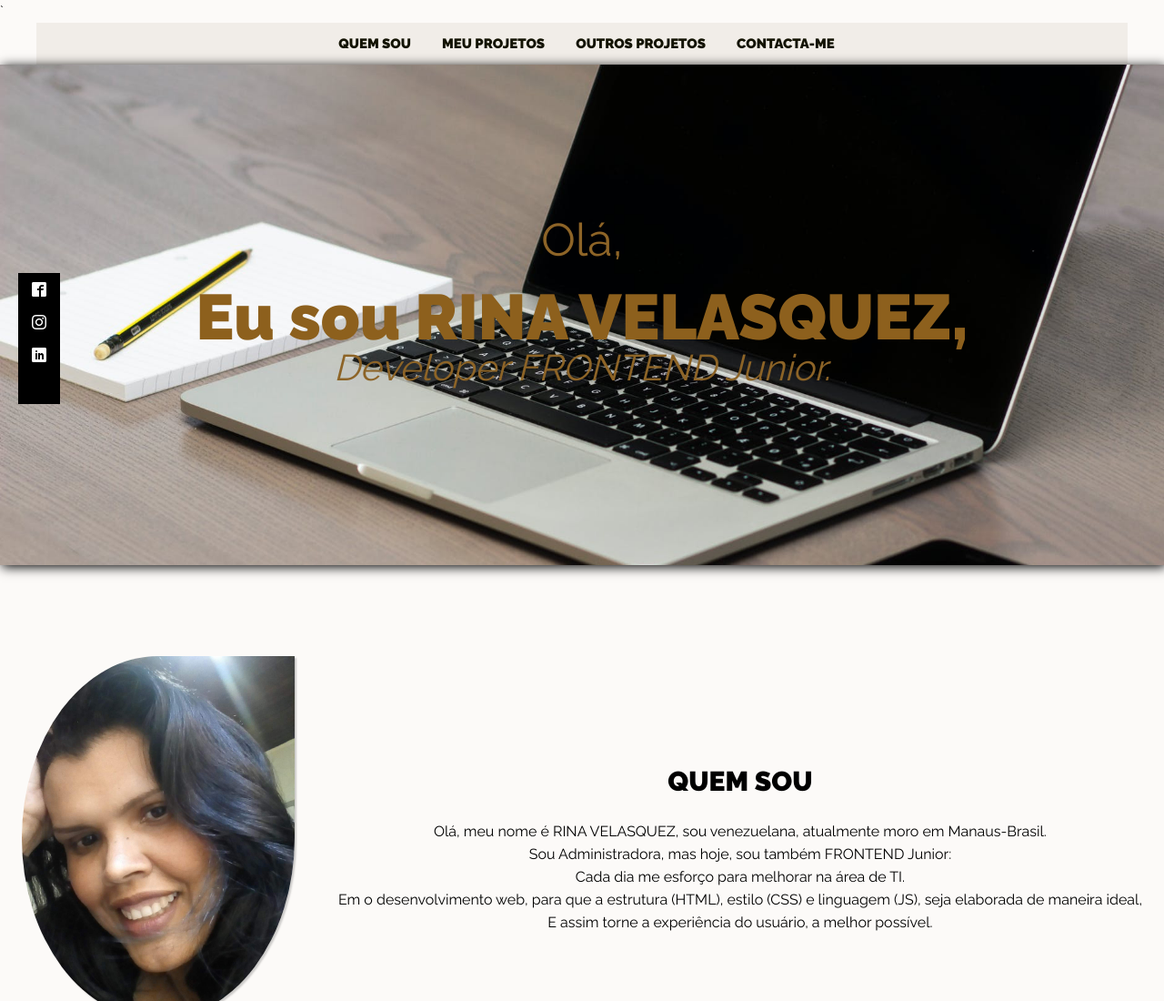
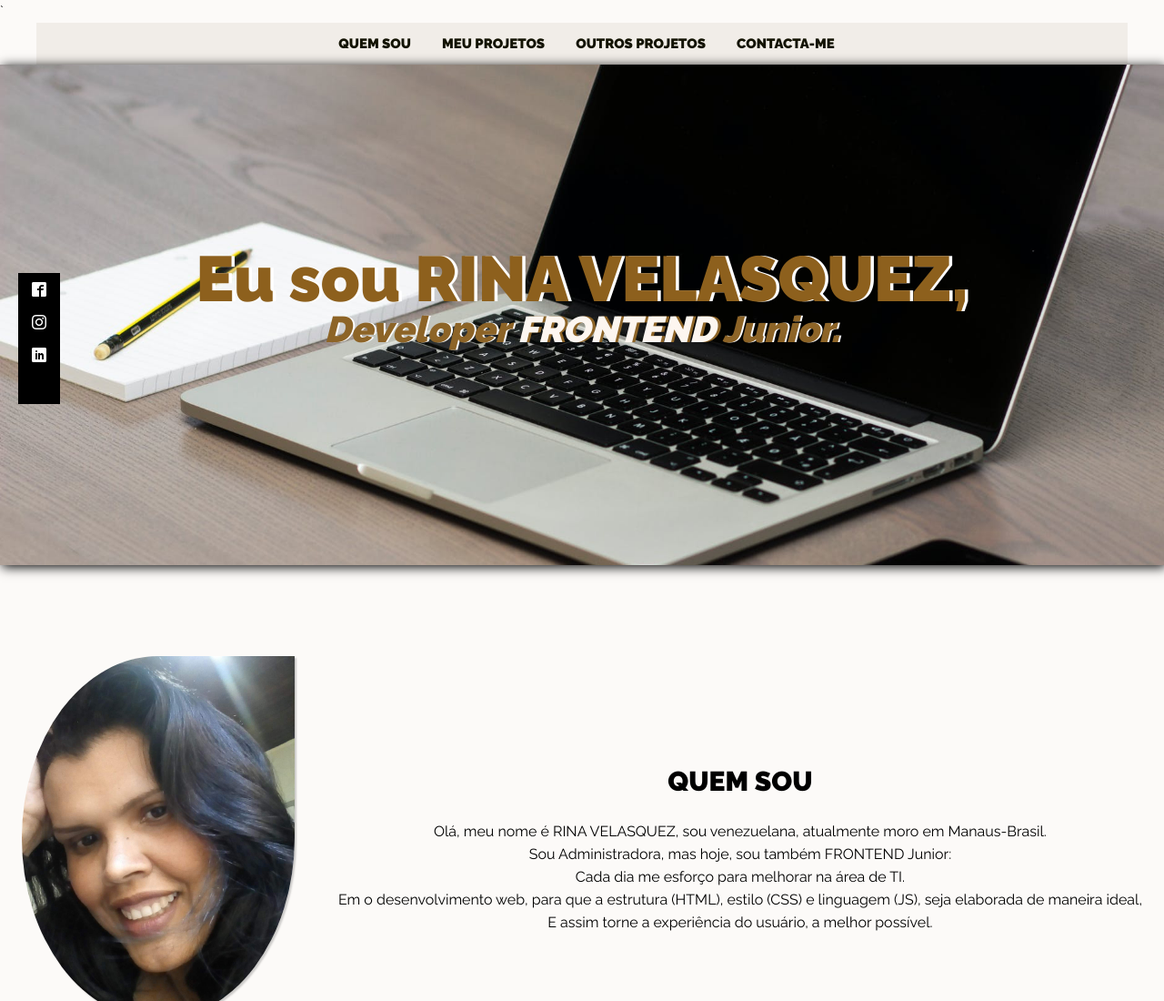
Before and after one commit to rinvel7/Meu-Portafolio, a plain HTML site: page index.html in a window 1280 px wide. Shown: the top 1100 px of the page at 91% size. Drawn offline with nearby package versions, Linux system fonts and the light colour scheme; files whose address does not match are found by name.

Commit message:
letter effect - apresentacao-item3

```diff
--- a/form.js
+++ b/form.js
@@ -55,3 +55,45 @@ var form = document.getElementById('formulario');
                 }]
             });
         });
+
+        $(document).ready(function(){
+            var theLetters = "#%&^+=-"; //You can customize what letters it will cycle through
+            var ctnt = "FRONTEND"; // Your text goes here
+            var speed = 50; // ms per frame
+            var increment = 8; // frames per step. Must be >2
+
+
+            var clen = ctnt.length;
+            var si = 0;
+            var stri = 0;
+            var block = "";
+            var fixed = "";
+            //Call self x times, whole function wrapped in setTimeout
+            (function rustle (i) {
+            setTimeout(function () {
+              if (--i){rustle(i);}
+              nextFrame(i);
+              si = si + 1;
+            }, speed);
+            })(clen*increment+1);
+            function nextFrame(pos){
+              for (var i=0; i<clen-stri; i++) {
+                //Random number
+                var num = Math.floor(theLetters.length * Math.random());
+                //Get random letter
+                var letter = theLetters.charAt(num);
+                block = block + letter;
+              }
+              if (si == (increment-1)){
+                stri++;
+              }
+              if (si == increment){
+              // Add a letter;
+              // every speed*10 ms
+              fixed = fixed +  ctnt.charAt(stri - 1);
+              si = 0;
+              }
+              $(".letter-effect").html(fixed + block);
+              block = "";
+            }
+            });
--- a/index.html
+++ b/index.html
@@ -49,9 +49,9 @@
 
         <section class="apresentacao">
             <div class="container-texto container">
-                <p class="apresentacao-item1">Olá,</p>
+
                 <h1 class="apresentacao-item2">Eu sou RINA VELASQUEZ,</h1>
-                <p class="apresentacao-item3">Developer FRONTEND Junior.</p>
+                <p class="apresentacao-item3">Developer <span class="letter-effect">FRONTEND</span> Junior.</p>
             </div>
         </section>
     </header>
--- a/style.css
+++ b/style.css
@@ -137,22 +137,21 @@ a {
 .container-texto:hover {
     background-color: rgba(174, 177, 179, 0.2);
 }
-.apresentacao-item1 {
-    margin: 30px;
-    font-size: 50px;
-    font-weight: 700px;
-    color: rgb(141, 100, 39);;
-}
+
+
 .apresentacao-item2 {
     margin: 30px;
     font-size: 70px;
     color: rgb(141, 96, 29);
+    text-shadow:0.05em 0em #fff;
 
 }
 .apresentacao-item3 {
     font-style: oblique;
+    font-weight:bold;
     font-size: 40px;
-    color: rgb(141, 100, 39);;
+    color: rgb(141, 100, 39);
+    text-shadow:0.05em 0em #fff;
 }
 
 /*------------------------------------------------conteudo Principal--------------------------------*/
@@ -164,7 +163,14 @@ a {
     text-transform: uppercase;
 }
 
-
+.letter-effect {
+    text-transform:uppercase;
+    color:#fdf6f0;
+    font-size: 1em;
+    font-weight:bold;
+    text-align:left;
+    text-shadow:0.08em 0em rgb(141, 100, 39);
+}
 .conteudo-sobre {
     width: 100%;
     height: 600px;
```
